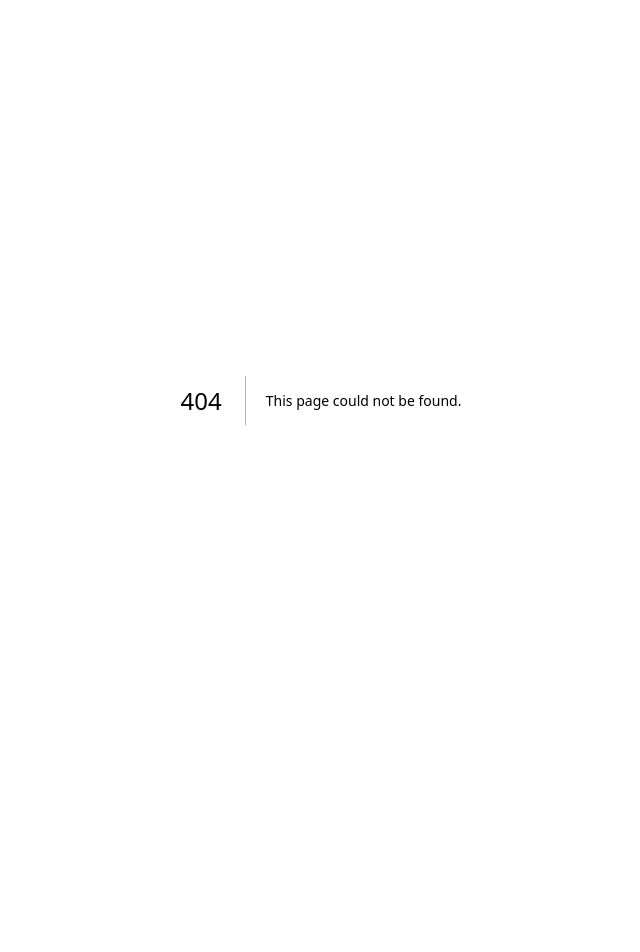
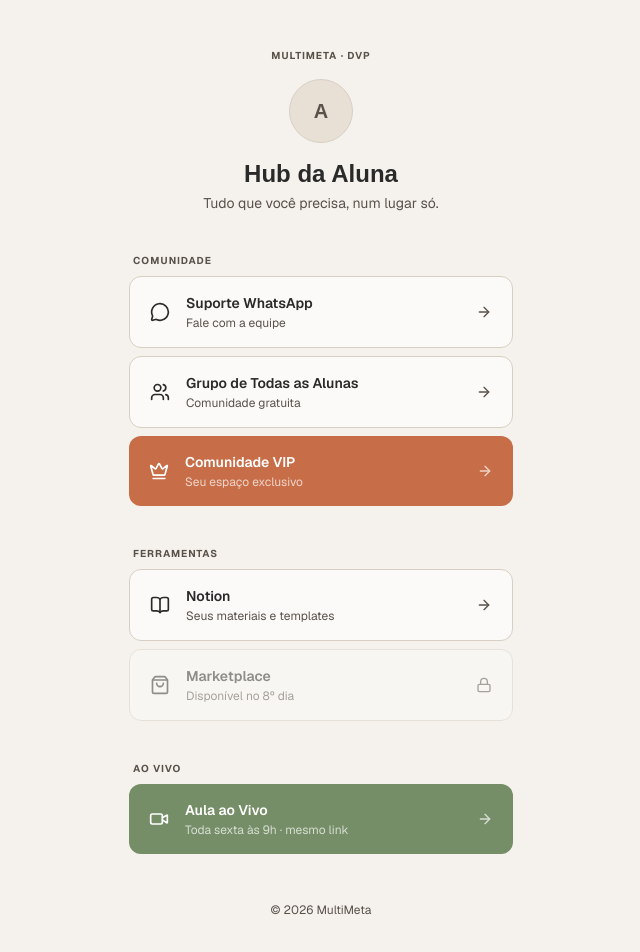
Before and after one commit to MultiMeta-Org/lp-comunidade, a Next.js app: page /hub in a window 1280 px wide. Before the commit this address had no page. Shown: the top 952 px of the page, without its empty margins (319-959 px from the left). Before the commit the page ends 800 px from the top, so only its background shows below. Built offline with nearby package versions, Linux system fonts and the light colour scheme; a web font is replaced by a local one.

Commit message:
feat: add /hub — Hub da Aluna DVP com links agrupados
Página central com 6 links organizados em 3 grupos (Comunidade,
Ferramentas, Ao Vivo). VIP em terracota, aula ao vivo em verde,
Marketplace bloqueado com cadeado até o 8º dia.

Co-Authored-By: Claude Sonnet 4.6 <noreply@anthropic.com>

```diff
--- /dev/null
+++ b/src/app/hub/page.tsx
@@ -0,0 +1,150 @@
+import {
+  MessageCircle,
+  Users,
+  Crown,
+  ShoppingBag,
+  BookOpen,
+  Video,
+  Lock,
+  ArrowRight,
+} from "lucide-react"
+import Link from "next/link"
+
+export const metadata = {
+  title: "Hub da Aluna · DVP",
+  description: "Tudo que você precisa, num lugar só.",
+}
+
+export default function HubPage() {
+  return (
+    <main className="min-h-screen flex flex-col items-center px-5 py-12">
+      <div className="w-full max-w-sm space-y-10">
+
+        {/* ── Brand + Avatar ── */}
+        <div className="text-center space-y-4">
+          <p className="text-[10px] font-bold uppercase tracking-widest text-muted-foreground">
+            MultiMeta · DVP
+          </p>
+          <div className="mx-auto w-16 h-16 rounded-full bg-muted border border-border flex items-center justify-center">
+            <span className="text-xl font-serif font-bold text-muted-foreground">A</span>
+          </div>
+          <div>
+            <h1 className="font-serif text-2xl font-bold text-foreground leading-tight">
+              Hub da Aluna
+            </h1>
+            <p className="text-sm text-muted-foreground mt-1">
+              Tudo que você precisa, num lugar só.
+            </p>
+          </div>
+        </div>
+
+        {/* ── Comunidade ── */}
+        <div className="space-y-2">
+          <p className="text-[10px] font-bold uppercase tracking-widest text-muted-foreground px-1">
+            Comunidade
+          </p>
+
+          <StandardLink
+            icon={MessageCircle}
+            label="Suporte WhatsApp"
+            description="Fale com a equipe"
+            href="#"
+          />
+
+          <StandardLink
+            icon={Users}
+            label="Grupo de Todas as Alunas"
+            description="Comunidade gratuita"
+            href="#"
+          />
+
+          {/* VIP — destaque */}
+          <a
+            href="#"
+            className="flex items-center gap-4 w-full rounded-xl bg-secondary text-secondary-foreground px-5 py-4 hover:opacity-90 transition-opacity"
+          >
+            <Crown className="w-5 h-5 flex-shrink-0" />
+            <div className="flex-1 min-w-0">
+              <p className="font-semibold text-sm">Comunidade VIP</p>
+              <p className="text-xs opacity-70 mt-0.5">Seu espaço exclusivo</p>
+            </div>
+            <ArrowRight className="w-4 h-4 opacity-70 flex-shrink-0" />
+          </a>
+        </div>
+
+        {/* ── Ferramentas ── */}
+        <div className="space-y-2">
+          <p className="text-[10px] font-bold uppercase tracking-widest text-muted-foreground px-1">
+            Ferramentas
+          </p>
+
+          <StandardLink
+            icon={BookOpen}
+            label="Notion"
+            description="Seus materiais e templates"
+            href="#"
+          />
+
+          {/* Marketplace — bloqueado */}
+          <div className="flex items-center gap-4 w-full rounded-xl border border-border bg-card px-5 py-4 opacity-50 cursor-not-allowed">
+            <ShoppingBag className="w-5 h-5 flex-shrink-0 text-foreground" />
+            <div className="flex-1 min-w-0">
+              <p className="font-semibold text-sm text-foreground">Marketplace</p>
+              <p className="text-xs text-muted-foreground mt-0.5">Disponível no 8º dia</p>
+            </div>
+            <Lock className="w-4 h-4 text-muted-foreground flex-shrink-0" />
+          </div>
+        </div>
+
+        {/* ── Ao Vivo ── */}
+        <div className="space-y-2">
+          <p className="text-[10px] font-bold uppercase tracking-widest text-muted-foreground px-1">
+            Ao Vivo
+          </p>
+
+          <a
+            href="#"
+            className="flex items-center gap-4 w-full rounded-xl bg-primary text-primary-foreground px-5 py-4 hover:opacity-90 transition-opacity"
+          >
+            <Video className="w-5 h-5 flex-shrink-0" />
+            <div className="flex-1 min-w-0">
+              <p className="font-semibold text-sm">Aula ao Vivo</p>
+              <p className="text-xs opacity-70 mt-0.5">Toda sexta às 9h · mesmo link</p>
+            </div>
+            <ArrowRight className="w-4 h-4 opacity-70 flex-shrink-0" />
+          </a>
+        </div>
+
+        <p className="text-center text-xs text-muted-foreground pt-2">
+          © {new Date().getFullYear()} MultiMeta
+        </p>
+      </div>
+    </main>
+  )
+}
+
+function StandardLink({
+  icon: Icon,
+  label,
+  description,
+  href,
+}: {
+  icon: React.ElementType
+  label: string
+  description: string
+  href: string
+}) {
+  return (
+    <a
+      href={href}
+      className="flex items-center gap-4 w-full rounded-xl border border-border bg-card px-5 py-4 hover:bg-accent transition-colors"
+    >
+      <Icon className="w-5 h-5 flex-shrink-0 text-foreground" />
+      <div className="flex-1 min-w-0">
+        <p className="font-semibold text-sm text-foreground">{label}</p>
+        <p className="text-xs text-muted-foreground mt-0.5">{description}</p>
+      </div>
+      <ArrowRight className="w-4 h-4 text-muted-foreground flex-shrink-0" />
+    </a>
+  )
+}
```
